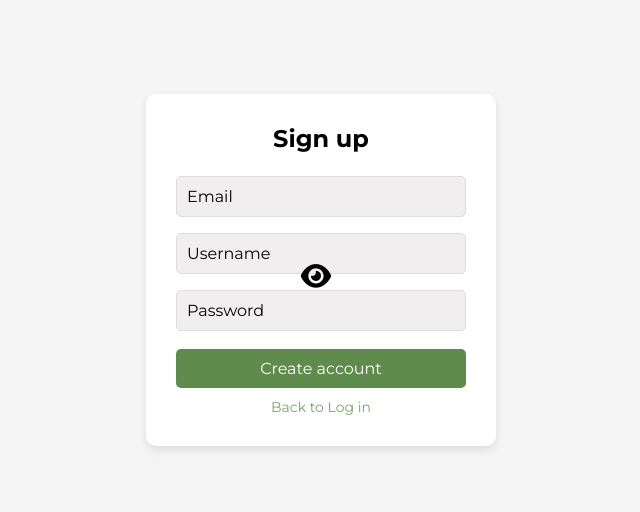
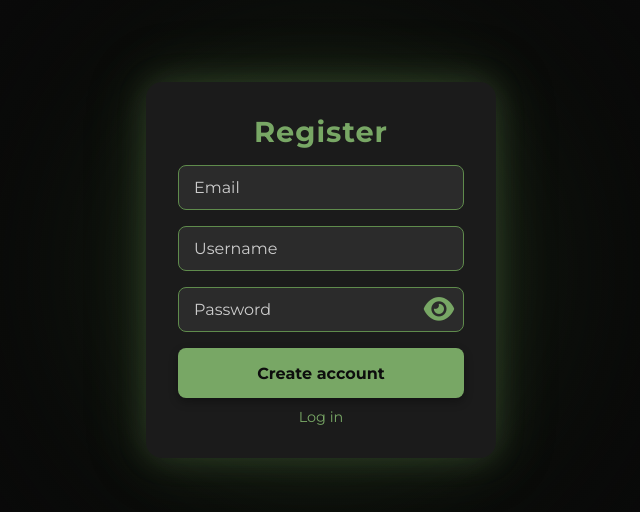
Before and after one commit to JoaquinRouge/Microservices-Donelt, a plain HTML site: page frontend/register.html in a window 1280 px wide. Shown: the part 130-642 px from the top of the page, without its empty margins (319-959 px from the left). Drawn offline with Linux system fonts and the light colour scheme.

Commit message:
Total modification of styles

```diff
--- a/frontend/assets/css/login.css
+++ b/frontend/assets/css/login.css
@@ -1,4 +1,3 @@
-@import url('https://fonts.googleapis.com/css2?family=Arimo:ital,wght@0,400..700;1,400..700&family=Montserrat:ital,wght@0,100..900;1,100..900&family=Roboto:ital,wght@0,100;0,300;0,400;0,500;0,700;0,900;1,100;1,300;1,400;1,500;1,700;1,900&display=swap');
 @import url('https://fonts.googleapis.com/css2?family=Arimo:ital,wght@0,400..700;1,400..700&family=Montserrat:ital,wght@0,100..900;1,100..900&family=Roboto:ital,wght@0,100;0,300;0,400;0,500;0,700;0,900;1,100;1,300;1,400;1,500;1,700;1,900&display=swap');
 
 * {
@@ -13,24 +12,46 @@ body {
     display: flex;
     justify-content: center;
     align-items: center;
+    background: radial-gradient(circle at center, #000, #111);
+    overflow: hidden;
+    position: relative;
 }
 
+/* Glow verde en el fondo */
+body::before {
+    content: "";
+    position: absolute;
+    width: 600px;
+    height: 600px;
+    background: radial-gradient(circle, #78a765, transparent 70%);
+    filter: blur(100px);
+    opacity: 0.3;
+    z-index: 0;
+}
+
+/* Contenedor del login con efecto glow */
 .login-container {
-    background: white;
+    background: #1b1b1b;
     padding: 2rem;
-    border-radius: 12px;
-    box-shadow: 0 4px 10px rgba(0, 0, 0, 0.3);
+    border-radius: 16px;
+    box-shadow:
+        0 0 30px rgba(120, 167, 101, 0.2),
+        0 0 60px rgba(95, 139, 76, 0.25);
     text-align: center;
-    color: black;
+    color: white;
     width: 350px;
+    position: relative;
+    z-index: 1;
 }
 
 .login-container h2 {
     margin-bottom: 1rem;
     font-size: 1.8rem;
     letter-spacing: 1px;
+    color: #78a765;
 }
 
+/* Estilo de inputs */
 .input-group {
     margin: 1rem 0;
     position: relative;
@@ -40,41 +61,51 @@ body {
     width: 100%;
     padding: 12px 15px;
     border: none;
-    border-radius: 6px;
+    border-radius: 8px;
     font-size: 1rem;
-    background: rgb(242, 240, 240);
-    color: black;
+    background: #2b2b2b;
+    color: white;
     outline: none;
+    border: 1px solid #5F8B4C;
+    transition: 0.3s ease;
+}
+
+.input-group input:focus {
+    box-shadow: 0 0 10px #78a765;
 }
 
 .input-group input::placeholder {
-    color: black;
+    color: #ccc;
 }
 
+/* Botón login */
 .btn {
     width: 100%;
     padding: 12px;
-    background: #5F8B4C;
+    background: #78a765;
     border: none;
-    border-radius: 6px;
+    border-radius: 8px;
     font-size: 1rem;
     color: white;
     font-weight: bold;
     cursor: pointer;
-    transition: 0.3s;
+    transition: background 0.3s, box-shadow 0.3s;
+    color: #0d0d0d;
 }
 
 .btn:hover {
-    background: #78a765;
+    background: #5F8B4C;
+    box-shadow: 0 0 12px #78a765;
 }
 
+/* Link de registro */
 .register {
     margin-top: 10px;
     font-size: 0.9rem;
 }
 
 .register a {
-    color: #5F8B4C;
+    color: #78a765;
     text-decoration: none;
 }
 
@@ -82,9 +113,11 @@ body {
     text-decoration: underline;
 }
 
-i{
+/* Ícono de mostrar/ocultar contraseña */
+i {
     font-size: 27px;
     position: absolute;
     right: 10px;
     top: 8px;
+    color: #78a765;
 }
--- a/frontend/assets/css/register.css
+++ /dev/null
@@ -1,81 +0,0 @@
-@import url('https://fonts.googleapis.com/css2?family=Arimo:ital,wght@0,400..700;1,400..700&family=Montserrat:ital,wght@0,100..900;1,100..900&family=Roboto:ital,wght@0,100;0,300;0,400;0,500;0,700;0,900;1,100;1,300;1,400;1,500;1,700;1,900&display=swap');
-@import url('https://fonts.googleapis.com/css2?family=Arimo:ital,wght@0,400..700;1,400..700&family=Montserrat:ital,wght@0,100..900;1,100..900&family=Roboto:ital,wght@0,100;0,300;0,400;0,500;0,700;0,900;1,100;1,300;1,400;1,500;1,700;1,900&display=swap');
-
-* {
-    margin: 0;
-    padding: 0;
-    box-sizing: border-box;
-    font-family: 'Montserrat';
-}
-
-body {
-    display: flex;
-    justify-content: center;
-    align-items: center;
-    height: 100vh;
-    background-color: #f5f5f5;
-}
-
-.form-container {
-    background: white;
-    padding: 30px;
-    border-radius: 10px;
-    box-shadow: 0px 4px 10px rgba(0, 0, 0, 0.1);
-    text-align: center;
-    width: 350px;
-}
-
-h2 {
-    margin-bottom: 15px;
-}
-
-input {
-    width: 100%;
-    padding: 10px;
-    margin: 8px 0;
-    border: 1px solid #ddd;
-    border-radius: 5px;
-    background: #f0eeee;
-    font-size: 16px;
-}
-
-input::placeholder{
-    color: black;
-}
-
-.btn {
-    width: 100%;
-    padding: 10px;
-    background-color: #5F8B4C;
-    color: white;
-    border: none;
-    border-radius: 5px;
-    font-size: 16px;
-    cursor: pointer;
-    margin-top: 10px;
-    transition: 0.3s;
-}
-
-.btn:hover {
-    background-color: #78a765;
-}
-
-.link {
-    display: block;
-    margin-top: 10px;
-    font-size: 14px;
-    color: #78a765;
-    text-decoration: none;
-}
-
-.link:hover {
-    text-decoration: underline;
-}
-
-i{
-    font-size: 27px;
-    position: absolute;
-    right: 630px;
-    top: 392px;
-    cursor: pointer;
-}
--- a/frontend/assets/css/style.css
+++ b/frontend/assets/css/style.css
@@ -1,90 +1,115 @@
-@import url('https://fonts.googleapis.com/css2?family=Arimo:ital,wght@0,400..700;1,400..700&family=Montserrat:ital,wght@0,100..900;1,100..900&family=Roboto:ital,wght@0,100;0,300;0,400;0,500;0,700;0,900;1,100;1,300;1,400;1,500;1,700;1,900&display=swap');
 @import url('https://fonts.googleapis.com/css2?family=Arimo:ital,wght@0,400..700;1,400..700&family=Montserrat:ital,wght@0,100..900;1,100..900&family=Roboto:ital,wght@0,100;0,300;0,400;0,500;0,700;0,900;1,100;1,300;1,400;1,500;1,700;1,900&display=swap');
 
-
-*{
-    margin:0px;
+/* Reset and base styles */
+* {
+    margin: 0px;
 }
 
-a{
+a {
     text-decoration: none;
-    color: black;
+    color: white;
 }
 
-.D{
-    color: black;
+h1{
+  font-size: 30px;
 }
 
-.header{
+/* Body with dark background like the login image */
+body {
+    font-family: 'Montserrat', Arial;
+    background-color: #0d0d0d; /* Dark background */
+    min-height: 100vh;
+    display: flex;
+    flex-direction: column;
+}
+
+/* Header remains the same */
+.header {
     height: 100px;
-    background-color: #5F8B4C;
+    background-color: #0d0d0d;
+    color: #5F8B4C;
     display: flex;
     align-items: center;
     justify-content: space-between;
-    padding-left: 20px;
-    padding-right: 20px;
+    padding-left: 100px;
+    padding-right: 100px;
+    box-shadow: 0 0 20px rgba(95, 139, 76, 0.1); /* Glowing effect with green */
 }
 
-body{
-    font-family: 'Montserrat', Arial;
+.header i{
+  color: #5F8B4C;
 }
 
-i{
-    font-size: 40px;
+i {
+    font-size: 30px;
     cursor: pointer;
+    color:#1a1a1a;
 }
 
-nav{
+nav {
     display: flex;
     gap: 20px;
 }
 
-.noti-counter{
+.noti-counter {
     position: absolute;
-    width: 22px;
-    height: 22px;
+    width: 20px;
+    height: 20px;
     background-color: red;
-    right: 10px;
+    right: 92px;
     top: 25px;
     border-radius: 50%;
     display: flex;
     align-items: center;
     justify-content: center;
-    font-weight: 700;
+    font-weight: 600;
+    font-size: 15px;
     z-index: 1000;
+    color: white;
 }
 
-.tasks{
+/* Style the tasks section to resemble the login panel */
+.tasks {
     display: flex;
     flex-direction: column;
     justify-content: center;
     align-items: center;
-    margin-top: 100px;
-    gap: 50px;
+    gap: 30px;
+    padding: 23px;
+    border-radius: 15px;
+    width: 400px; /* Fixed width to match the login panel */
+    margin-left: auto;
+    margin-right: auto;
+    color: white;
 }
 
-.task{
+/* Style individual task cards */
+.task {
     display: flex;
-    gap: 20px;
-    justify-content: space-between;
-    align-items: center;
-    width: 600px;
-    padding: 20px;
-    box-shadow: 0 4px 10px rgba(0, 0, 0, 0.3);
+    flex-direction: column; /* Stack elements vertically like the login form */
+    gap: 15px;
+    justify-content: center;
+    align-items: stretch;
+    width: 100%;
+    padding: 25px;
     border-radius: 10px;
+    background-color: #1b1b1b; /* Darker inner background for contrast */
+    margin-top: 50px;
+    box-shadow: 0 0 20px rgba(95, 139, 76, 0.4); /* Glowing effect with green */
 }
 
-.task button i{
-    font-size: 25px;
+/* Style buttons within tasks */
+.task button i {
+    font-size: 20px;
 }
 
 .btn {
-    width: 70px;
+    width: 100%; /* Full width like the login button */
     height: 50px;
     background-color: #5F8B4C;
     color: white;
     border: none;
-    border-radius: 5px;
+    border-radius: 10px;
     font-size: 16px;
     cursor: pointer;
     transition: 0.3s;
@@ -95,16 +120,34 @@ nav{
     background-color: #78a765;
 }
 
-.title{
+/* Style task info (description, title, etc.) */
+.title {
     font-weight: 800;
+    text-align: center; /* Center the title like "Log In" in the image */
+    margin-bottom: 10px;
+    color: #78a765;
 }
 
-.task-info{
+.task-info {
     display: flex;
     flex-direction: column;
-    gap: 20px;
+    gap: 10px;
+    color: white;
 }
 
+.task-info p {
+    background-color: #333; /* Dark input-like background */
+    padding: 10px;
+    border-radius: 5px;
+    width: 100%;
+    box-sizing: border-box;
+}
+
+.description {
+    width: 100%; /* Full width within the task */
+}
+
+/* Notification wrapper remains the same */
 .notification-wrapper {
     position: relative;
     display: inline-block;
@@ -118,9 +161,11 @@ nav{
     background-color: white;
     border: 1px solid #ccc;
     border-radius: 10px;
-    box-shadow: 0 8px 16px rgba(0,0,0,0.2);
+    box-shadow: 0 8px 16px rgba(0, 0, 0, 0.2);
     padding: 10px;
     z-index: 1000;
+    background-color: #353232;
+    color: white;
 }
 
 .notification-menu.hidden {
@@ -147,26 +192,24 @@ nav{
     border-bottom: none;
 }
 
-  .description{
-    width: 400px;
-  }
-
-  .notification{
+.notification {
     display: flex;
     align-items: center;
     justify-content: space-between;
     padding-right: 20px;
 }
 
-  .notification i{
+.notification i {
     font-size: 20px;
+    color: white;
 }
 
-  hr{
+/* Style the hr to be less prominent */
+hr {
     height: 1px;
-    background-color: rgb(214, 209, 209);
-    margin-right: 300px;
-    margin-left: 300px;
-    margin-top: 100px;
+    background-color: rgba(214, 209, 209, 0.2); /* Faded to match the dark theme */
+    margin-right: 200px;
+    margin-left: 200px;
+    margin-top: 45px;
     border: none;
 }
--- a/frontend/assets/js/updateTask.js
+++ b/frontend/assets/js/updateTask.js
@@ -33,7 +33,7 @@ document.getElementById("loginForm").addEventListener("submit", function (e) {
         throw new Error("Error updating the task");
       }
       alert("Task updated successfully!");
-      window.location.href = "donelt.html"; // Redirigís a tu pantalla principal
+      window.location.href = "donelt.html";
     })
     .catch(error => {
       console.error("Update error:", error.message);
--- a/frontend/register.html
+++ b/frontend/register.html
@@ -1,9 +1,10 @@
 <!DOCTYPE html>
-<html lang="es">
+<html lang="en">
   <head>
     <meta charset="UTF-8" />
     <meta name="viewport" content="width=device-width, initial-scale=1.0" />
-    <link rel="stylesheet" href="./assets/css/register.css" />
+    <link rel="stylesheet" href="./assets/css/style.css" />
+    <link rel="stylesheet" href="./assets/css/login.css" />
     <link
       rel="stylesheet"
       href="https://cdnjs.cloudflare.com/ajax/libs/font-awesome/6.4.2/css/all.min.css"
@@ -11,23 +12,32 @@
       crossorigin="anonymous"
       referrerpolicy="no-referrer"
     />
-    <title>Donelt | Sign up</title>
+    <title>Donelt | Login</title>
   </head>
   <body>
-    <div class="form-container">
-      <h2>Sign up</h2>
+    <div class="login-container">
+      <h2>Register</h2>
       <form id="registerForm">
-        <input type="email" placeholder="Email" id="email" required />
-        <input type="text" placeholder="Username" id="username" required />
-        <input type="password" placeholder="Password" id="password" required />
-        <div>
+        <div class="input-group">
+          <input type="email" id="email" placeholder="Email" required />
+        </div>
+        <div class="input-group">
+          <input type="text" id="username" placeholder="Username" required />
+        </div>
+        <div class="input-group">
+          <input
+            type="password"
+            id="password"
+            placeholder="Password"
+            required
+          />
           <div id="passwordDiv"></div>
-          <button type="submit" class="btn">Create account</button>
         </div>
+        <button type="submit" class="btn">Create account</button>
       </form>
-      <a href="./index.html" class="link">Back to Log in</a>
+      <p class="register"><a href="./index.html">Log in</a></p>
     </div>
+    <script src="./assets/js/register.js"></script>
     <script src="./assets/js/hidePassword.js"></script>
-    <script src="./assets/js/register.js"></script>
   </body>
 </html>
```
Lines whose indentation alone changed are shown as unchanged.
